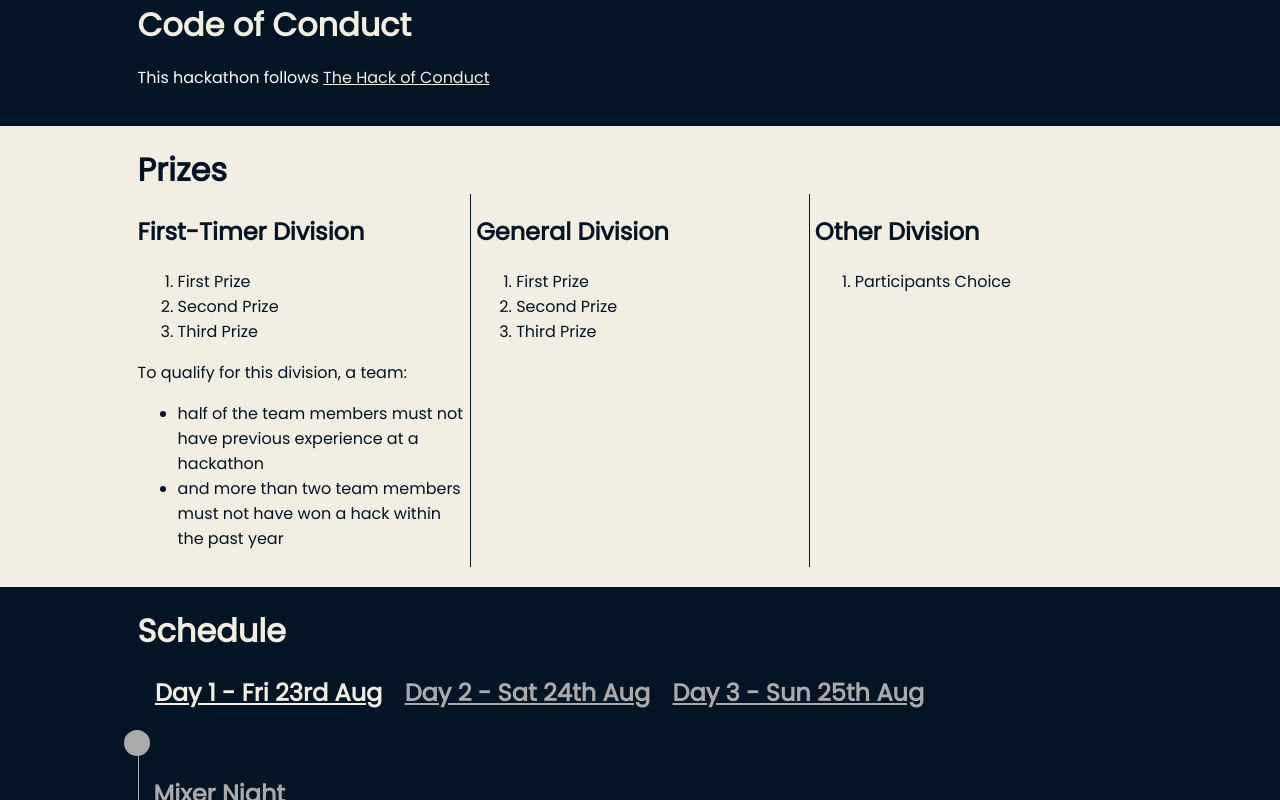
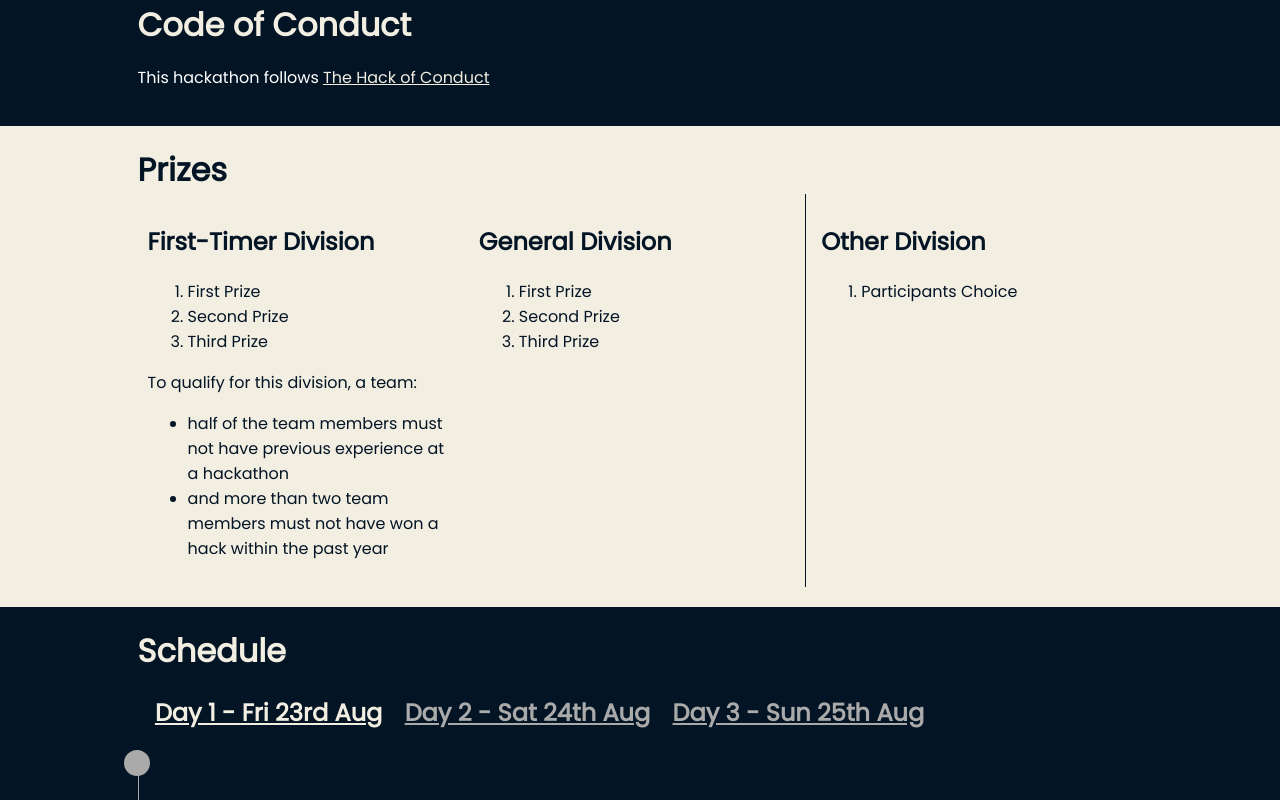
Before and after one commit to wiredmonash/bit-by-bit-hackathon-2019, a React (Create React App) app: page / in a window 1280 px wide. Shown: the part 880-1680 px from the top of the page. Built offline with nearby package versions, Linux system fonts and the light colour scheme.

Commit message:
site improvements

```diff
--- a/package.json
+++ b/package.json
@@ -11,6 +11,7 @@
     "react": "^16.8.6",
     "react-awesome-modal": "^2.0.5",
     "react-dom": "^16.8.6",
+    "react-responsive": "^6.1.2",
     "react-scripts": "3.0.1",
     "react-social-icons": "^4.1.0"
   },
--- a/src/App.js
+++ b/src/App.js
@@ -6,6 +6,8 @@ import Pitches from './img/pitches-min.jpg';
 import Button from './components/Hero/Button';
 import JudgesSection from './sections/Judges';
 import HeaderBar from './components/HeaderBar';
+import PrizesSection from './sections/PrizesSection';
+import SponsorsSection from './sections/SponsorsSection/SponsorsSection';
 
 class App extends React.Component {
 	constructor() {
@@ -137,70 +139,7 @@ class App extends React.Component {
 							}}
 							ref={this.prizes}
 						>
-							<div style={{ width: '80%', padding: 10 }}>
-								<h1 style={{ color: 'var(--primary-color)' }}>Prizes</h1>
-								<div style={{ display: 'flex', flexWrap: 'wrap' }}>
-									<div style={{ flex: 1, minWidth: 300, wordWrap: 'wrap' }}>
-										<h2>First-Timer Division</h2>
-										<ol>
-											<li>First Prize</li>
-											<li>Second Prize</li>
-											<li>Third Prize</li>
-										</ol>
-										<div>
-											To qualify for this division, a team:
-											<ul>
-												<li>
-													half of the team members must not have previous
-													experience at a hackathon
-												</li>
-												<li>
-													and more than two team members must not have won a
-													hack within the past year
-												</li>
-											</ul>
-										</div>
-									</div>
-									<div
-										style={{
-											borderLeft: 'solid 1px var(--primary-color)',
-											marginLeft: 5,
-											marginRight: 5
-										}}
-									/>
-									<div
-										style={{
-											flex: 1,
-											minWidth: 300
-										}}
-									>
-										<h2>General Division</h2>
-										<ol>
-											<li>First Prize</li>
-											<li>Second Prize</li>
-											<li>Third Prize</li>
-										</ol>
-									</div>
-									<div
-										style={{
-											borderLeft: 'solid 1px var(--primary-color)',
-											marginLeft: 5,
-											marginRight: 5
-										}}
-									/>
-									<div
-										style={{
-											flex: 1,
-											minWidth: 300
-										}}
-									>
-										<h2>Other Division</h2>
-										<ol>
-											<li>Participants Choice</li>
-										</ol>
-									</div>
-								</div>
-							</div>
+							<PrizesSection />
 						</div>
 						<div
 							style={{
@@ -295,10 +234,7 @@ class App extends React.Component {
 							ref={this.sponsors}
 							id="sponsors"
 						>
-							<div style={{ width: '80%', padding: 10 }}>
-								<h1 style={{ color: 'var(--primary-color)' }}>Sponsors</h1>
-								<em>Sponsors To be Announced</em>
-							</div>
+							<SponsorsSection />
 						</div>
 					</div>
 					<div
--- /dev/null
+++ b/src/sections/PrizesSection/PrizesSection.js
@@ -0,0 +1,78 @@
+import React from 'react';
+
+import MediaQuery from 'react-responsive';
+import { withStyles } from '@material-ui/styles';
+
+const style = {
+	division: {
+		flex: 1,
+		minWidth: 300,
+		padding: 10,
+		maxWidth: '80vw',
+		wordWrap: 'break-word'
+	}
+};
+function VerticalBorder() {
+	return (
+		<div
+			style={{
+				borderLeft: 'solid 1px var(--primary-color)',
+				marginLeft: 5,
+				marginRight: 5
+			}}
+		/>
+	);
+}
+
+function PrizesSection({ classes }) {
+	return (
+		<>
+			<div style={{ width: '80%', padding: 10, maxWidth: '80vw' }}>
+				<h1 style={{ color: 'var(--primary-color)' }}>Prizes</h1>
+				<div style={{ display: 'flex', flexWrap: 'wrap' }}>
+					<div className={classes.division}>
+						<h2>First-Timer Division</h2>
+						<ol>
+							<li>First Prize</li>
+							<li>Second Prize</li>
+							<li>Third Prize</li>
+						</ol>
+						<div>
+							To qualify for this division, a team:
+							<ul>
+								<li>
+									half of the team members must not have previous experience at
+									a hackathon
+								</li>
+								<li>
+									and more than two team members must not have won a hack within
+									the past year
+								</li>
+							</ul>
+						</div>
+					</div>
+					<MediaQuery query="(min-device-width: 1224px)">
+						<VerticalBorder />
+					</MediaQuery>
+					<div className={classes.division}>
+						<h2>General Division</h2>
+						<ol>
+							<li>First Prize</li>
+							<li>Second Prize</li>
+							<li>Third Prize</li>
+						</ol>
+					</div>
+					<VerticalBorder />
+					<div className={classes.division}>
+						<h2>Other Division</h2>
+						<ol>
+							<li>Participants Choice</li>
+						</ol>
+					</div>
+				</div>
+			</div>
+		</>
+	);
+}
+
+export default withStyles(style)(PrizesSection);
--- /dev/null
+++ b/src/sections/PrizesSection/index.js
@@ -0,0 +1,2 @@
+import PrizesSection from './PrizesSection';
+export default PrizesSection;
--- /dev/null
+++ b/src/sections/SponsorsSection/SponsorsSection.js
@@ -0,0 +1,14 @@
+import React from 'react';
+
+function SponsorsSection() {
+	return (
+		<>
+			<div style={{ width: '80%', padding: 10 }}>
+				<h1 style={{ color: 'var(--primary-color)' }}>Sponsors</h1>
+				<em>Sponsors To be Announced</em>
+			</div>
+		</>
+	);
+}
+
+export default SponsorsSection;
--- /dev/null
+++ b/src/sections/SponsorsSection/index.js
@@ -0,0 +1,2 @@
+import SponsorsSection from './SponsorsSection';
+export default SponsorsSection;
```
Also changed, not shown: 1 other file (tests, documents, lock files or other folders).
